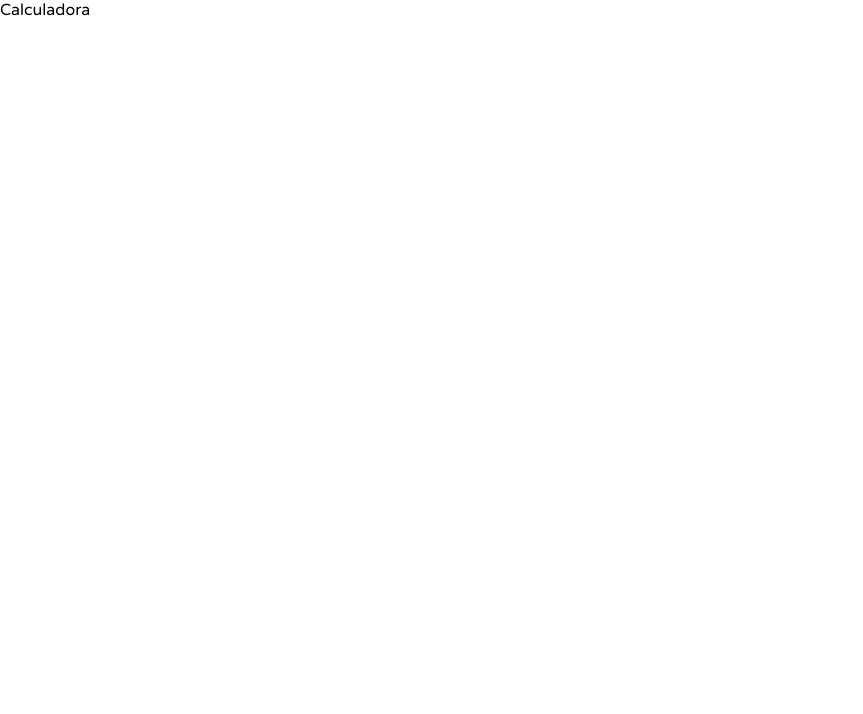
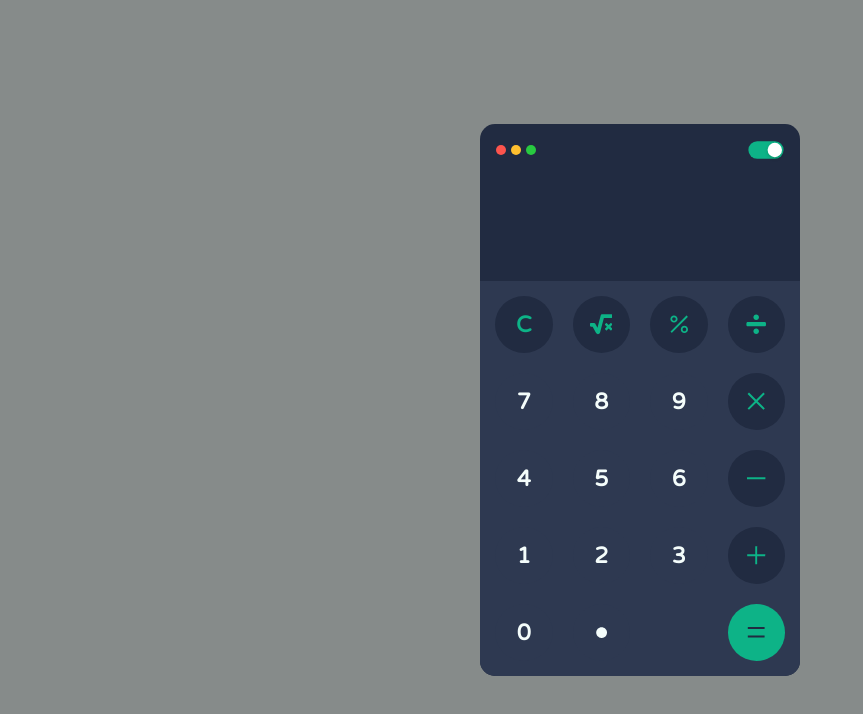
Before and after one commit to devworkleo/calculator, a React (Vite) app: page / in a window 1280 px wide. Shown: the top 714 px of the page, without its empty margins (0-863 px from the left). Built offline with nearby package versions, Linux system fonts and the light colour scheme.

Commit message:
create calculator component

```diff
--- a/src/components/Calculator.tsx
+++ b/src/components/Calculator.tsx
@@ -1,3 +1,27 @@
+import { CalculatorButtons, CalculatorFlutter, CalculatorLayoyt, Dot, Dots, DotsAndTheme } from "../global"
+import { MainButtons } from "./MainButtons"
+import { MathArea } from "./MathArea"
+import { Switch } from 'antd';
+import { useState } from "react"
+
 export const Calculator = () => {
-  return <>Calculadora</>
+  const [isDark, setIsDark] = useState(true)
+  return <CalculatorLayoyt>
+    <CalculatorFlutter background={isDark ? '#212B41' : '#F4FDFB'} >
+      <DotsAndTheme>
+        <Dots>
+          { Array.from({ length: 3 }, (_, index: number) => <Dot key={index} />) }
+        </Dots>
+        <Switch defaultChecked onChange={() => setIsDark(!isDark)} className={isDark ? 'dark_switch': 'light_switch'} />
+      </DotsAndTheme>
+      <MathArea background={isDark ? '#212B41' : '#F4FDFB'} />
+      <CalculatorButtons background={isDark ? '#2E3951' : '#FFFFFF'}>
+        <MainButtons
+          isDark={isDark}
+          color={isDark ? '#F4FDFB ' : '#373E47'}
+          background={isDark ? '#2E3951' : '#F4FDFB'}
+        />
+      </CalculatorButtons>
+    </CalculatorFlutter>
+  </CalculatorLayoyt>
 }
```
